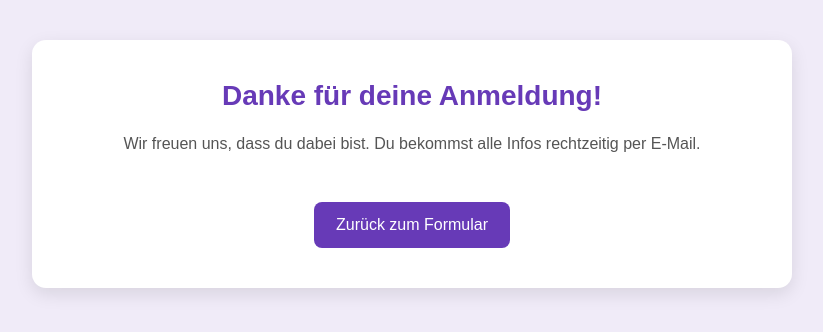
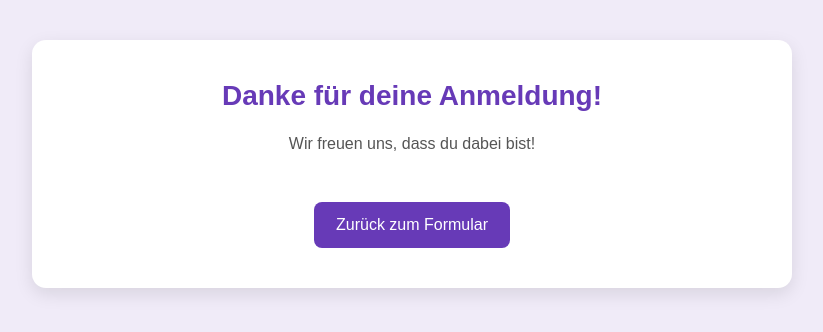
Before and after one commit to eliaseb001-hue/anmeldung-jugendtag22, a website: page public/danke.html in a window 1280 px wide. Shown: the whole page, without its empty margins (228-1051 px from the left). Drawn offline with Linux system fonts and the light colour scheme.

Commit message:
Update danke.html

```diff
--- a/public/danke.html
+++ b/public/danke.html
@@ -16,7 +16,7 @@ button:hover { background: #5a2fa5; }
 <body>
 <div class="form-container">
     <h1>Danke für deine Anmeldung!</h1>
-    <p>Wir freuen uns, dass du dabei bist. Du bekommst alle Infos rechtzeitig per E-Mail.</p>
+    <p>Wir freuen uns, dass du dabei bist!</p>
     <a href="/index.html"><button>Zurück zum Formular</button></a>
 </div>
 </body>
```
